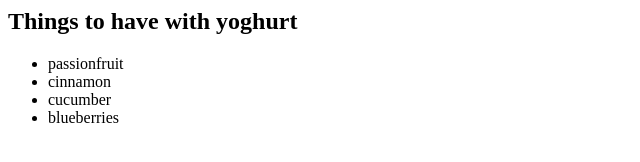
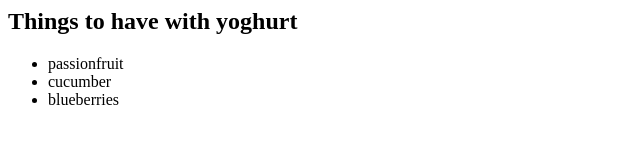
Before and after one commit to sanamb93/code-first-intuit, a plain HTML site: page index.html in a window 1280 px wide. Shown: the whole page, without its empty margins (0-640 px from the left). Drawn offline with Linux system fonts and the light colour scheme.

Commit message:
remove cinnamon

```diff
--- a/index.html
+++ b/index.html
@@ -1,7 +1,6 @@
 <h2> Things to have with yoghurt</h2>
 <ul>
   <li>passionfruit</li>
-  <li>cinnamon</li>
   <li>cucumber</li>
   <li>blueberries</li>
 </ul>
```
